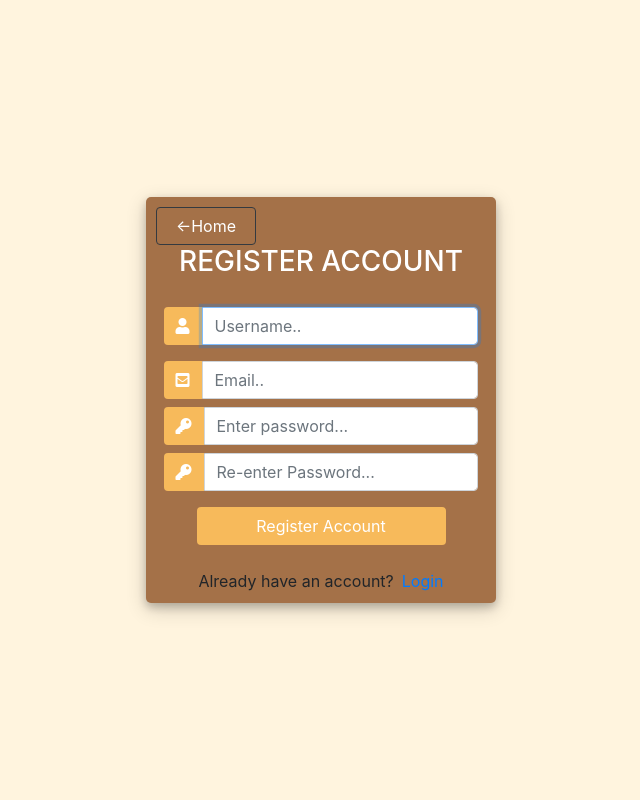
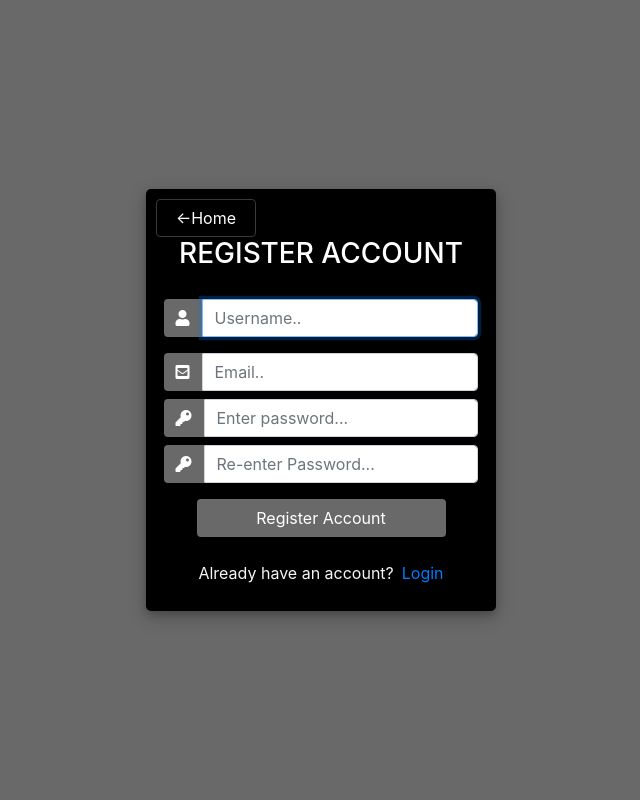
Before and after one commit to steveyen127/eshop, a Django app: page /register/ in a window 1280 px wide. Shown: the whole page, without its empty margins (319-959 px from the left). Run offline with Django 3.2, Linux system fonts and the light colour scheme; some libraries are stand-ins or nearby versions.

Commit message:
Changed login and register page colors

```diff
--- a/eshop/settings.py
+++ b/eshop/settings.py
@@ -39,8 +39,11 @@ INSTALLED_APPS = [
     'django.contrib.messages',
     'django.contrib.staticfiles',
     'main',
+    'django_extensions',
 ]
-
+GRAPH_MODELS = {
+  'app_labels': ["main"],
+}
 
 MIDDLEWARE = [
     'django.middleware.security.SecurityMiddleware',
--- a/static/css/base.css
+++ b/static/css/base.css
@@ -1,6 +1,4 @@
-body{
-	background-color: hsl(0, 0%, 0%);
-}
+
 
 h1,h2,h3,h4,h5,h6{
 	color:hsl(0, 0%, 30%);
--- a/templates/accounts/register.html
+++ b/templates/accounts/register.html
@@ -13,13 +13,13 @@
 			margin: 0;
 			padding: 0;
 			height: 100%;
-			background: #fff4de !important;
+			background: dimgray !important;
 		}
 		.user_card {
 			width: 350px;
 			margin-top: auto;
 			margin-bottom: auto;
-			background: #A47148;
+			background: #000000;
 			position: relative;
 			display: flex;
 			justify-content: center;
@@ -41,7 +41,7 @@
 		}
 		.login_btn {
 			width: 100%;
-			background: #f7ba5b !important;
+			background: dimgray !important;
 			color: white !important;
 		}
 		.login_btn:focus {
@@ -52,7 +52,7 @@
 			padding: 0 2rem;
 		}
 		.input-group-text {
-			background: #f7ba5b !important;
+			background: dimgray !important;
 			color: white !important;
 			border: 0 !important;
 			border-radius: 0.25rem 0 0 0.25rem !important;
@@ -111,7 +111,7 @@
 				{{form.errors}}
 				<div class="mt-4">
 					<div class="d-flex justify-content-center links">
-						Already have an account? <a href="{% url 'login' %}" class="ml-2">Login</a>
+						<p style="color: whitesmoke;">Already have an account? </p><a href="{% url 'login' %}" class="ml-2">Login</a>
 					</div>
 				</div>
 			</div>
--- a/templates/shop/base.html
+++ b/templates/shop/base.html
@@ -60,7 +60,7 @@
 
 
 </head>
-<body>
+<body style="background-color:whitesmoke;">
 	{% include "../header.html" %}
 	<button  id="myBtn" style="color: black;">
 		    <a href="{% url 'cart' %}">
--- a/templates/shop/bycategory.html
+++ b/templates/shop/bycategory.html
@@ -58,7 +58,7 @@
 		<form name='my_form' action='.' method='POST'>
 			{% csrf_token %}
 			<div class="dropdown" align="right">
-				<button class="btn btn-secondary dropdown-toggle" type="button" id="dropdownMenuButton1" data-bs-toggle="dropdown" aria-expanded="false" style="border: none; background: rgba(255, 245, 224, .5);">
+				<button class="btn btn-secondary dropdown-toggle" type="button" id="dropdownMenuButton1" data-bs-toggle="dropdown" aria-expanded="false" style="border: none; background: whitesmoke;">
 			    	<i class="bi bi-filter" id="order_icon"></i>
 				</button>
 				<ul class="dropdown-menu" aria-labelledby="dropdownMenuButton1">
@@ -77,7 +77,7 @@
 							<img src="{{ b.picture }}" class="card-img-top" style="width: 100%; height: 200px;">
 						</a>
 						<div class="card-heading" align="center">
-							<a href="{% url 'products-url' b.id %}"><h3>{{ b.name }}</h3></a>
+							<a href="{% url 'products-url' b.id %}"><h3 style="overflow: hidden;text-overflow: ellipsis;white-space: nowrap;">{{ b.name }}</h3></a>
 							<h3>NT ${{ b.price }}</h3>
 
 						</div>
--- a/templates/shop/index.html
+++ b/templates/shop/index.html
@@ -58,7 +58,7 @@
 		<form name='my_form' action='.' method='POST'>
 			{% csrf_token %}
 			<div class="dropdown" align="right">
-				<button class="btn btn-secondary dropdown-toggle" type="button" id="dropdownMenuButton1" data-bs-toggle="dropdown" aria-expanded="false" style="border: none; background: rgba(255, 245, 224, .5);">
+				<button class="btn btn-secondary dropdown-toggle" type="button" id="dropdownMenuButton1" data-bs-toggle="dropdown" aria-expanded="false" style="border: none; background: whitesmoke;">
 			    	<i class="bi bi-filter" id="order_icon"></i>
 				</button>
 				<ul class="dropdown-menu" aria-labelledby="dropdownMenuButton1">
@@ -77,9 +77,8 @@
 							<img src="{{ b.picture }}" class="card-img-top" style="width: 100%; height: 200px;">
 						</a>
 						<div class="card-heading" align="center">
-							<a href="{% url 'products-url' b.id %}"><h3>{{ b.name }}</h3></a>
+							<a href="{% url 'products-url' b.id %}"><h3 style="overflow: hidden;text-overflow: ellipsis;white-space: nowrap;">{{ b.name }}</h3></a>
 							<h3>NT ${{ b.price }}</h3>
-
 						</div>
 						    <button data-product={{b.id}} data-action="add" class="btn btn-outline-secondary add-btn update-cart"><i class="bi bi-cart-plus" style="font-size: 1.5em; margin-right: 10px;"></i>Add to Cart</button>
 					</div>
```
Also changed, not shown: templates/accounts/login.html (+5 -5 lines), db.sqlite3.
